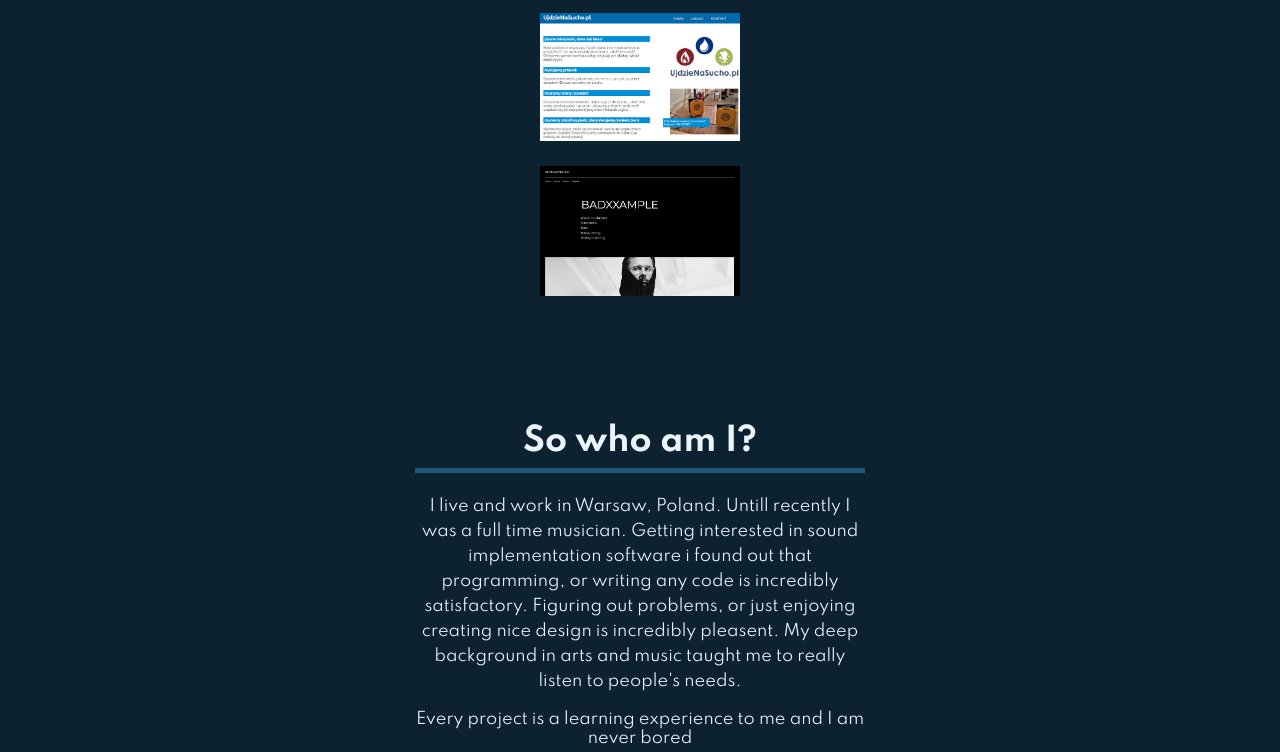
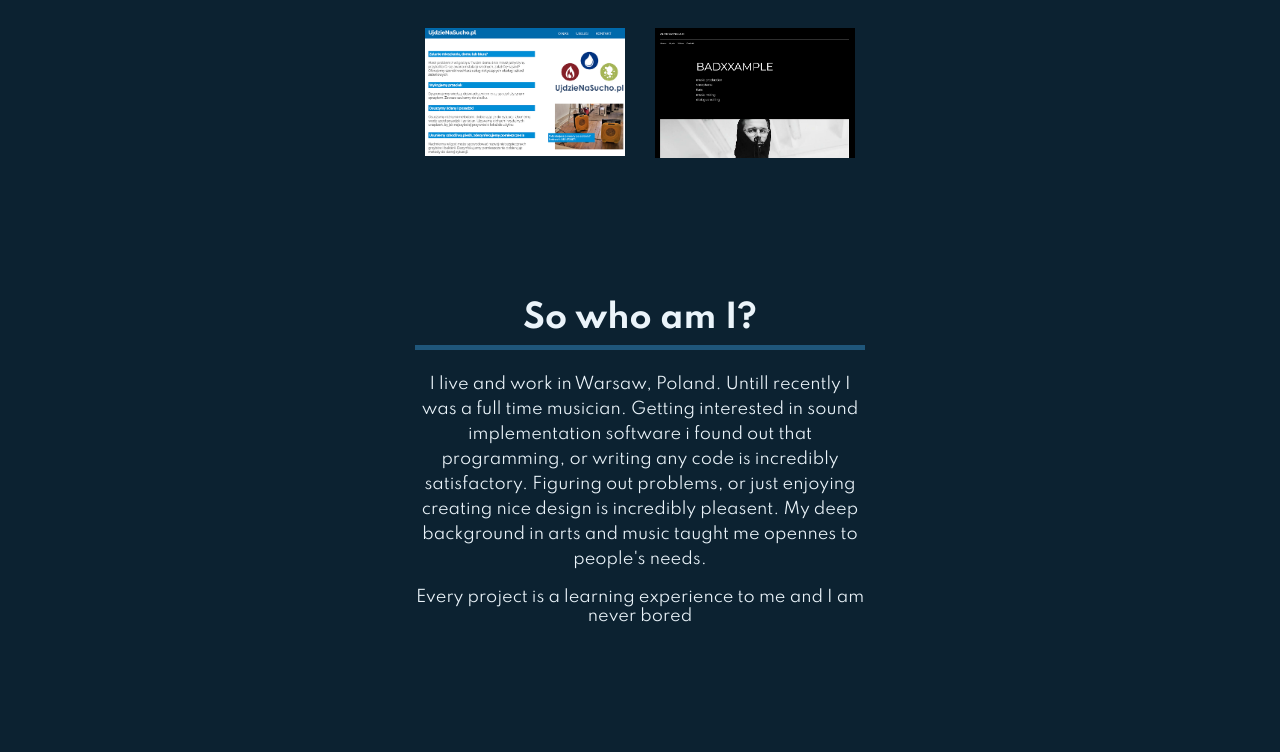
Before and after one commit to b-tkacz/b-tkacz.github.io, a plain HTML site: page index.html in a window 1280 px wide. Shown: the part 813-1565 px from the top of the page. After the commit the page ends 1495 px from the top, so only its background shows below. Drawn offline with Linux system fonts and the light colour scheme.

Commit message:
cleaning and improving desktop version

```diff
--- a/index.html
+++ b/index.html
@@ -34,7 +34,6 @@
         <div class="container">
             <div class="home-title">
                 <h3>BARTOSZ TKACZ</h3>
-                <!-- <h4>Let the journey begin... </h4>          -->
                 <img src="/img/circle-cropped.png" alt="Picture of my face">
             </div>
         </div>
@@ -63,15 +62,21 @@
                 <p>
                     Work I've done so far
                 </p>
+            <div class="work-content">
+                <div class="work-img">
                     <a href="https://www.ujdzienasucho.pl" target="blank" rel="noreferrer noopener">
                         <img src="/img/ujdzie na sucho screen.png "  alt="website print screen">
-                    <!-- <p class="txt-hover">text</p> -->
                     </a>
+                </div>
+                <div class="work-img">
                     <a href="https://www.badxxample.com" target="_blank" rel="noreferrer noopener">
                         <img src="/img/badxxample screen.png" alt="second website print screen">
                     </a>
                 </div>
             </div>
+        </div>
+    </div>
+
 
 
 <!--                    ABOUT SECTION            -->
@@ -85,7 +90,7 @@
                         found out that programming, or writing any code is incredibly
                         satisfactory. Figuring out problems, or just enjoying creating nice design is
                         incredibly pleasent. My deep background in arts and music taught me
-                        to really listen to people's needs.</p>
+                        opennes to people's needs.</p>
                     <p>Every project is a learning experience to me and I am never bored</p>
                 </div>
             </div>
@@ -102,11 +107,11 @@
                     </p>
                 <form action="https://formspree.io/f/myyldlww" method="POST">
                     <label>
-                        <!-- Your email: -->
+                        <!-- email: -->
                         <input type="email" name="_replyto" placeholder="Your email" required>
                     </label>
                     <label>
-                        <!-- Your message: -->
+                        <!-- message: -->
                         <textarea name="message" placeholder="Your message" required></textarea>
                     </label>
                     <button type="submit">Send</button>
--- a/style.css
+++ b/style.css
@@ -79,7 +79,7 @@ body {
     display: flex;
     justify-content: center;
     text-align: center;
-    font-weight: 500;
+    font-weight: 300;
 }
 
 img {
@@ -140,6 +140,18 @@ img {
 .section img:hover {
     filter: brightness(50%);
     transition: 0.5s;
+}
+
+.work-content {
+    display: flex;
+    flex-wrap: wrap;
+    justify-content: center;
+}
+
+.work-img img {
+    margin: 15px;
+    display: flex;
+    justify-content: center;
 }
 
 
```
Lines whose indentation alone changed are shown as unchanged.
